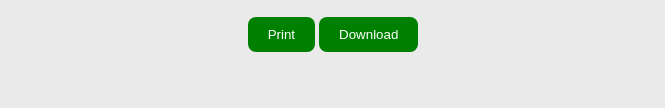
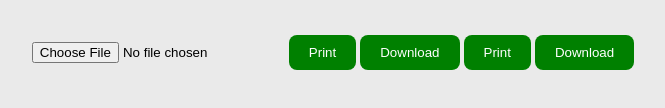
Before and after one commit to kausanitechcom-code/kausani-id-card, a plain HTML site: page id-card.html in a window 1280 px wide. Shown: the part 280-388 px from the top of the page, without its empty margins (307-972 px from the left). Drawn offline with nearby package versions, Linux system fonts and the light colour scheme; sample sign-in values are in the browser's storage.

Commit message:
Update id-card.html

```diff
--- a/id-card.html
+++ b/id-card.html
@@ -125,6 +125,12 @@ button {
   </div>
 
 </div>
+  </div>
+<br>
+<input type="file" accept="image/*" onchange="loadPhoto(event)">
+
+<button onclick="window.print()">Print</button>
+<button onclick="downloadID()">Download</button>
 
 <button onclick="window.print()">Print</button>
 <button onclick="downloadID()">Download</button>
@@ -152,6 +158,16 @@ function downloadID() {
     link.click();
   });
 }
+  function loadPhoto(event) {
+  const file = event.target.files[0];
+  if (!file) return;
+
+  const reader = new FileReader();
+  reader.onload = function () {
+    document.getElementById("photo").src = reader.result;
+  };
+  reader.readAsDataURL(file);
+      }
 </script>
 
 </body>
```
